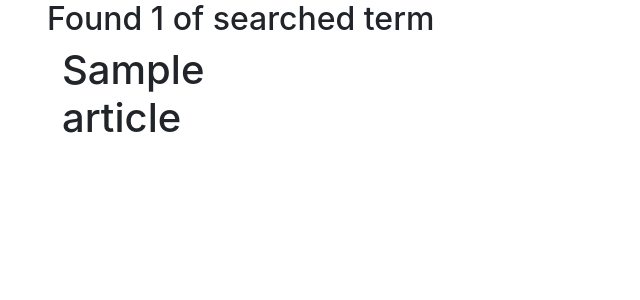
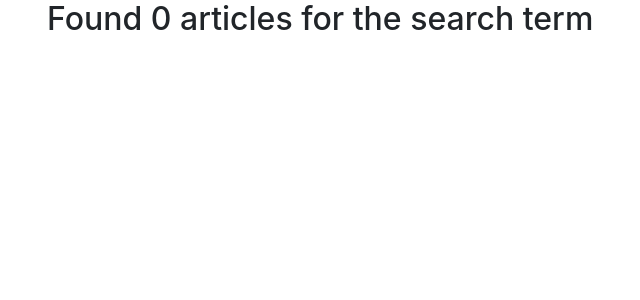
Before and after one commit to weshy007/django-progress, a Django app: template news/templates/all-news/search.html in a window 1280 px wide. Shown: the part 56-356 px from the top of the page, without its empty margins (23-663 px from the left). Run offline with Django 4.2, Linux system fonts and the light colour scheme; tables that the repository leaves empty hold one stand-in row (values such as "Sample post"); the template is opened without the code that fills it: values that come from a table or form of the project are taken from there, most other values are stand-ins (such as "Sample title", 1, 10 or a date in 2020); some libraries are stand-ins or nearby versions.

Commit message:
- search, home templates debugges - login redirect

```diff
--- a/news/admin.py
+++ b/news/admin.py
@@ -1,7 +1,7 @@
 import imp
 from re import A
 from django.contrib import admin
-from .models import Editor, Article, tags
+from .models import Editor, Article, tags, WeshyMerch
 
 # Register your models here.
 class ArticleAdmin(admin.ModelAdmin):
@@ -10,3 +10,4 @@ class ArticleAdmin(admin.ModelAdmin):
 admin.site.register(Editor)
 admin.site.register(Article, ArticleAdmin)
 admin.site.register(tags)
+admin.site.register(WeshyMerch)
--- a/news/templates/all-news/search.html
+++ b/news/templates/all-news/search.html
@@ -3,7 +3,7 @@
 <div class="container">
 
   <div class="row">
-    {% if articles%}
+    {% if searched_articles %}
       <h2>Found {{ articles|length }} of searched term {{message}}</h2>
     {% else %}
       <h2> Found 0 articles for the search term {{message}}</h2>
@@ -13,7 +13,7 @@
 
   <div class="row">
 
-  {% if articles %}
+  {% if searched_articles %}
     {% for article in articles %}
       <div class="col-sm-6 col-md-3">
           <h1>{{article.title}}</h1>
--- a/news/urls.py
+++ b/news/urls.py
@@ -21,8 +21,6 @@ urlpatterns = [
     path('logout/', views.log_out, name='logout'),
 
 
-
-
 ]
 if settings.DEBUG:
     urlpatterns+= static(settings.MEDIA_URL, document_root = settings.MEDIA_ROOT)
--- a/news/views.py
+++ b/news/views.py
@@ -23,7 +23,7 @@ def news_today(request):
     news = Article.today_news()
     form = NewsLetterForm()
 
-    return render(request, 'all-news/today-news.html', {"date": date, "news":news, "form":form})
+    return render(request, 'all-news/today-news.html', {"date": date, "news_item":news, "form":form})
 
 '''
 We pass the serialize function which converts the form values into a JSON that will be passed into the request.
--- a/tribune/settings.py
+++ b/tribune/settings.py
@@ -150,3 +150,5 @@ EMAIL_HOST = config('EMAIL_HOST')
 EMAIL_PORT = config('EMAIL_PORT')
 EMAIL_HOST_USER = config('EMAIL_HOST_USER')
 EMAIL_HOST_PASSWORD = config('EMAIL_HOST_PASSWORD')
+
+LOGIN_REDIRECT_URL = '/'
```
